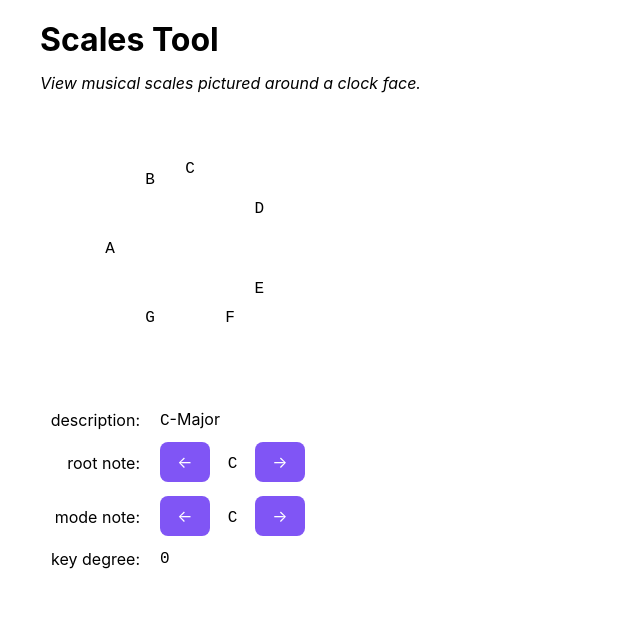
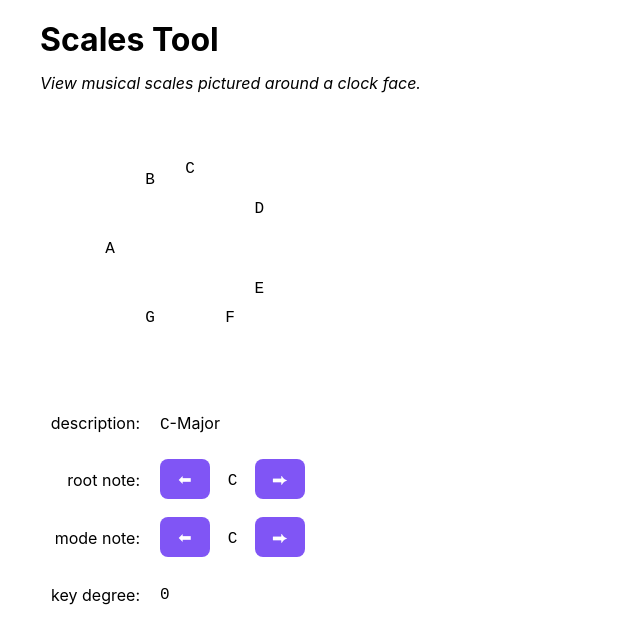
Before and after one commit to taylorhummon/scales-tool, a React (Vite) app: page / in a window 1280 px wide. Shown: the top 644 px of the page, without its empty margins (0-640 px from the left). Built offline with nearby package versions, Linux system fonts and the light colour scheme; a web font is replaced by a local one.

Commit message:
simplify grid layout and use new arrows

```diff
--- a/src/components/ArrowButton.tsx
+++ b/src/components/ArrowButton.tsx
@@ -13,7 +13,7 @@ export default function ArrowButton({
   onClick,
   dataTestid
 }: ArrowButtonProps): JSX.Element {
-  const arrow = isRight ? "→" : "←";
+  const arrow = isRight ? "⮕" : "⬅";
   const isDisabled = ! onClick;
   return (
     <div
--- a/src/components/Canvas.module.css
+++ b/src/components/Canvas.module.css
@@ -2,5 +2,6 @@
   display: grid;
   grid-template-columns: 100px auto;
   column-gap: 20px;
+  row-gap: 16px;
   font-size: 16px;
 }
--- a/src/components/KeyDegree.module.css
+++ b/src/components/KeyDegree.module.css
@@ -9,10 +9,12 @@
 .key-degree-content {
   grid-column: 2;
   grid-row: 4;
-  margin: 6px 0;
+  display: grid;
+  height: 40px;
+  align-items: center;
 }
 
-.key-degree-text {
+.key-degree-font {
   font-family: "PT Mono", monospace;
   font-weight: 400;
   font-style: normal;
--- a/src/components/KeyDegree.tsx
+++ b/src/components/KeyDegree.tsx
@@ -18,9 +18,13 @@ export default function KeyDegree({
         key degree:
       </div>
       <div
-        className={buildClassString(cssModule, ["key-degree-content", "key-degree-text"])}
+        className={buildClassString(cssModule, ["key-degree-content"])}
       >
-        {keyDegree}
+        <div
+         className={buildClassString(cssModule, ["key-degree-text", "key-degree-font"])}
+        >
+          {keyDegree}
+        </div>
       </div>
     </>
   );
--- a/src/components/KeyDescription.module.css
+++ b/src/components/KeyDescription.module.css
@@ -9,7 +9,9 @@
 .key-description-content {
   grid-column: 2;
   grid-row: 1;
-  margin: 6px 0;
+  display: grid;
+  height: 40px;
+  align-items: center;
 }
 
 .note-font {
--- a/src/components/KeyDescription.tsx
+++ b/src/components/KeyDescription.tsx
@@ -26,7 +26,11 @@ export default function KeyDescription({
       <div
         className={buildClassString(cssModule, ["key-description-content"])}
       >
-        {keyDescription}
+        <div
+          className={buildClassString(cssModule, ["key-description-text"])}
+        >
+          {keyDescription}
+        </div>
       </div>
     </>
   );
--- a/src/components/ModeNote.module.css
+++ b/src/components/ModeNote.module.css
@@ -9,7 +9,6 @@
 .mode-note-content {
   grid-column: 2;
   grid-row: 3;
-  margin: 6px 0;
 }
 
 .mode-note-text {
--- a/src/components/RootNote.module.css
+++ b/src/components/RootNote.module.css
@@ -9,7 +9,6 @@
 .root-note-content {
   grid-column: 2;
   grid-row: 2;
-  margin: 6px 0;
 }
 
 .root-note-text {
```
